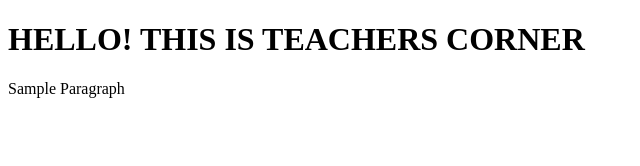
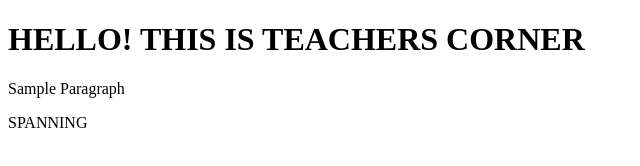
Before and after one commit to jolobear22/WebDev111-bsit1-6, a plain HTML site: page RETUYA/retuya.html in a window 1280 px wide. Shown: the full height of the page, 0-640 px from the left. Drawn offline with Linux system fonts and the light colour scheme.

Commit message:
spanning

```diff
--- a/RETUYA/retuya.html
+++ b/RETUYA/retuya.html
@@ -7,5 +7,6 @@
     <body>
         <h1>HELLO! THIS IS TEACHERS CORNER</h1>
         <p> Sample Paragraph</p>
+        <span>SPANNING</span>
     </body>
 </html>
```
